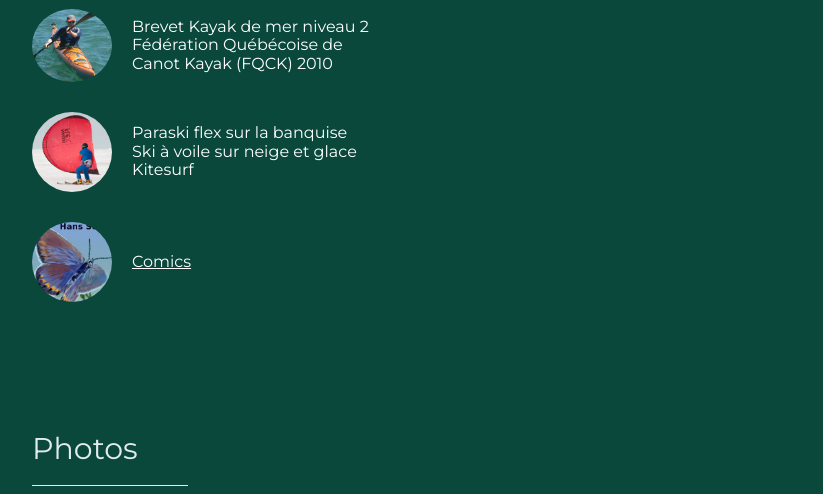
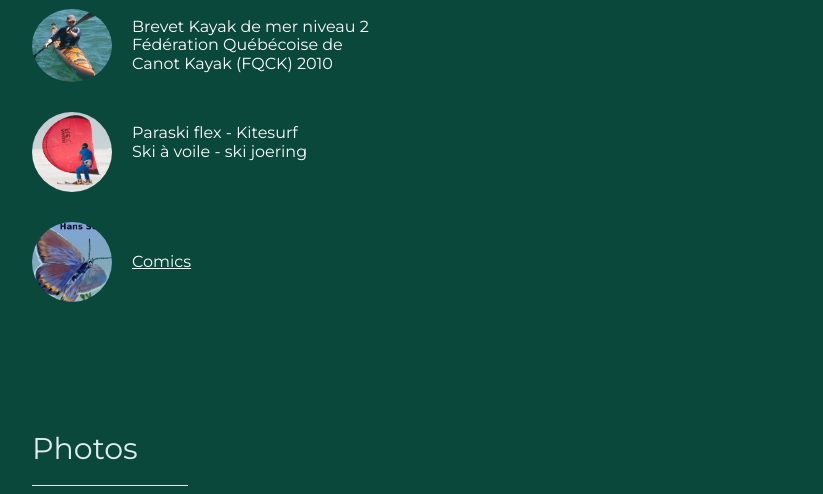
Before and after one commit to mcski/mcski.github.io, a plain HTML site: page contact.html in a window 1280 px wide. Shown: the part 3480-3974 px from the top of the page, without its empty margins (288-1111 px from the left). Drawn offline with Linux system fonts and the light colour scheme.

Commit message:
modified:   contact.html 	modified:   index.html 	modified:   martin.html 	modified:   photos.html

```diff
--- a/contact.html
+++ b/contact.html
@@ -166,9 +166,8 @@
                  <div class="rep">
                     <img src="images/My Reputation3.jpg" alt="">
                     <div class="text">
-                        <span>Paraski flex sur la banquise</span>
-                        <span>Ski à voile sur neige et glace<span>
-                        <span>Kitesurf<span>
+                        <span>Paraski flex - Kitesurf</br><span>
+                        <span>Ski à voile - ski joering</br><span>
                     </div>
                 </div>
                  <div class="rep">
```
Also changed, not shown: index.html (+2 -3 lines), martin.html (+2 -3 lines), photos.html (+2 -3 lines).
